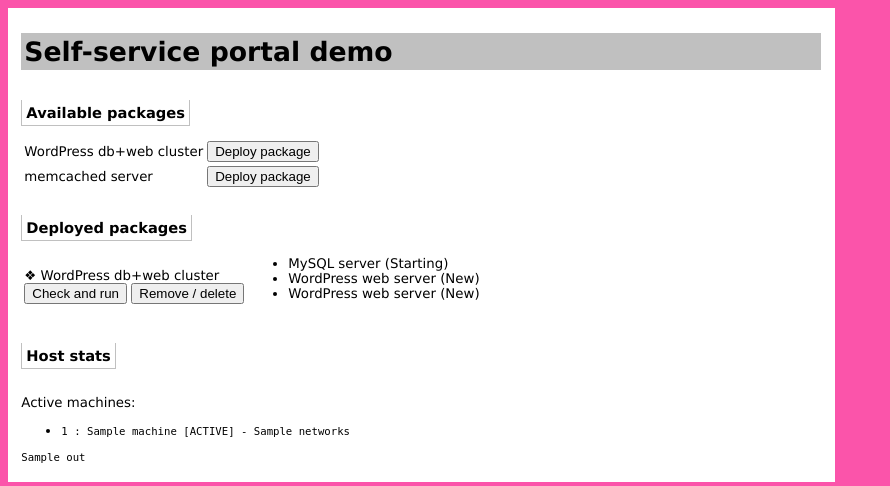
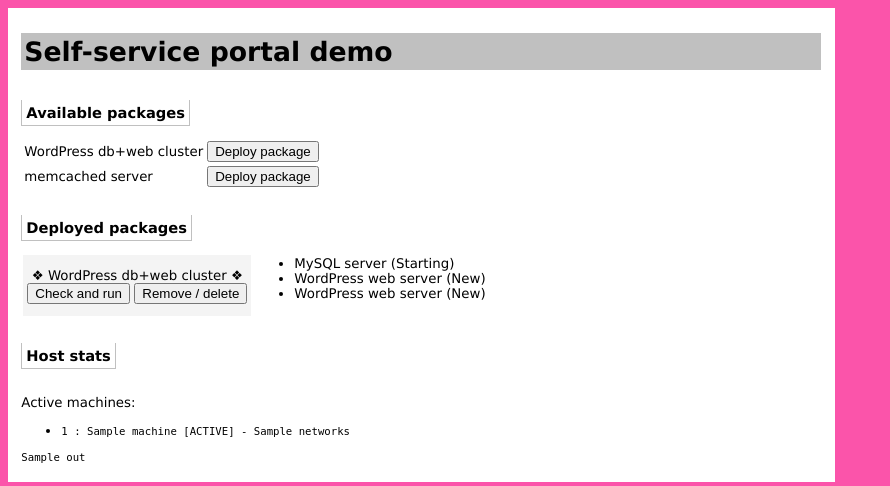
Before and after one commit to FER-HT/cloud-portal, a Django app: template cportal/portal/templates/index.html in a window 1280 px wide. Shown: the top 486 px of the page, without its empty margins (0-890 px from the left). Run offline with Django 3.2, Linux system fonts and the light colour scheme; data comes from the database, SQL or seed files in the repository; both versions use the stored data as it was after the commit; the template is opened without the code that fills it: values that come from a table or form of the project are taken from there, most other values are stand-ins (such as "Sample title", 1, 10 or a date in 2020); parts of the project's set-up code (start-up, migrations or seed data) failed here and were passed over.

Commit message:
Small design detail to emphasize packages on the main page

```diff
--- a/cportal/portal/templates/base.html
+++ b/cportal/portal/templates/base.html
@@ -37,6 +37,11 @@
 			.tiny_output {
 				font-size: 8pt;
 			}
+			.service_cp {
+				background: #f4f4f4;
+				padding: 3pt;
+				text-align: center;
+			}
 		</style>
 		<style>
 			{% block style %}{% endblock %}</title>
--- a/cportal/portal/templates/index.html
+++ b/cportal/portal/templates/index.html
@@ -21,8 +21,8 @@
 <table border="0">
 	{% for dp in deployed_packages %}
 	<tr>
-		<td>
-			<div title="Deployed on: {{ dp.ctime }}">❖ {{ dp.package.name }}<br></div>
+		<td class="service_cp">
+			<div title="Deployed on: {{ dp.ctime }}">❖ {{ dp.package.name }} ❖</div>
 			<div style="text-align: center">
 			<button type="submit" name="dp_id" value="{{ dp.pk }}">Check and run</button>
 			<button type="submit" name="rp_id" value="{{ dp.pk }}">Remove / delete</button>
```
Also changed, not shown: cportal/db/cloud-portal.db.
